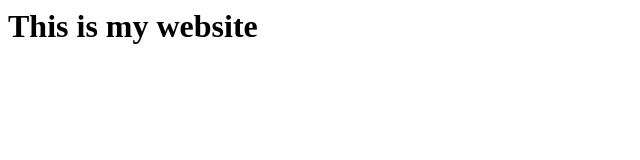
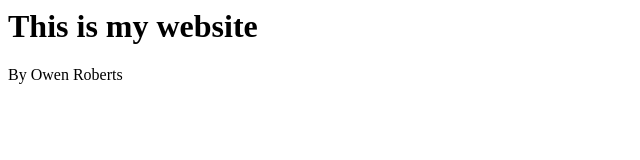
Before and after one commit to owenroberts/gitclass, a plain HTML site: page index.html in a window 1280 px wide. Shown: the whole page, without its empty margins (0-640 px from the left). Drawn offline with Linux system fonts and the light colour scheme.

Commit message:
added byline

```diff
--- a/index.html
+++ b/index.html
@@ -2,5 +2,6 @@
 <title>My Website</title>
 <body>
 <h1>This is my website</h1>
+<p>By Owen Roberts</p>
 </body>
 </html>
```
